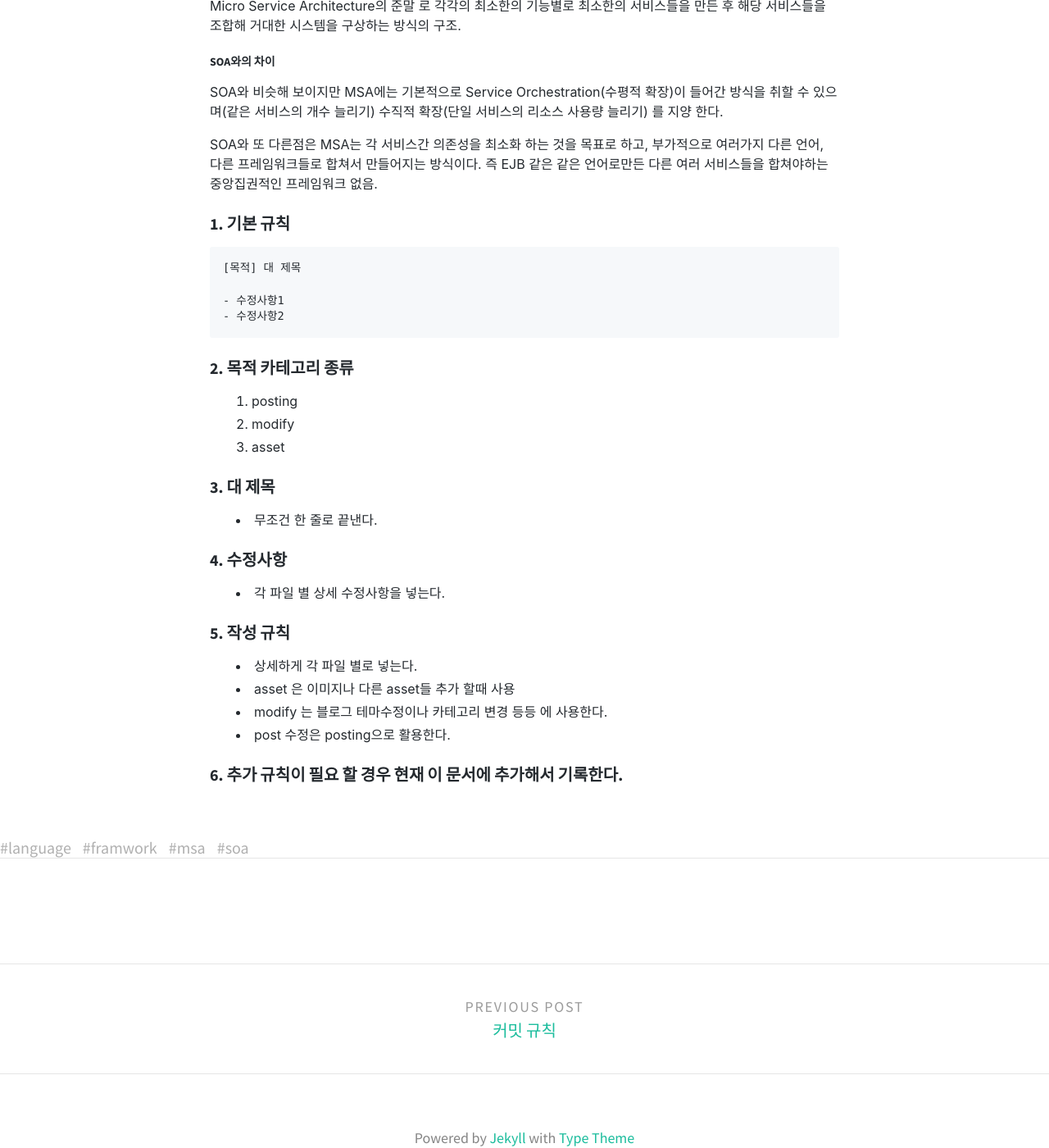
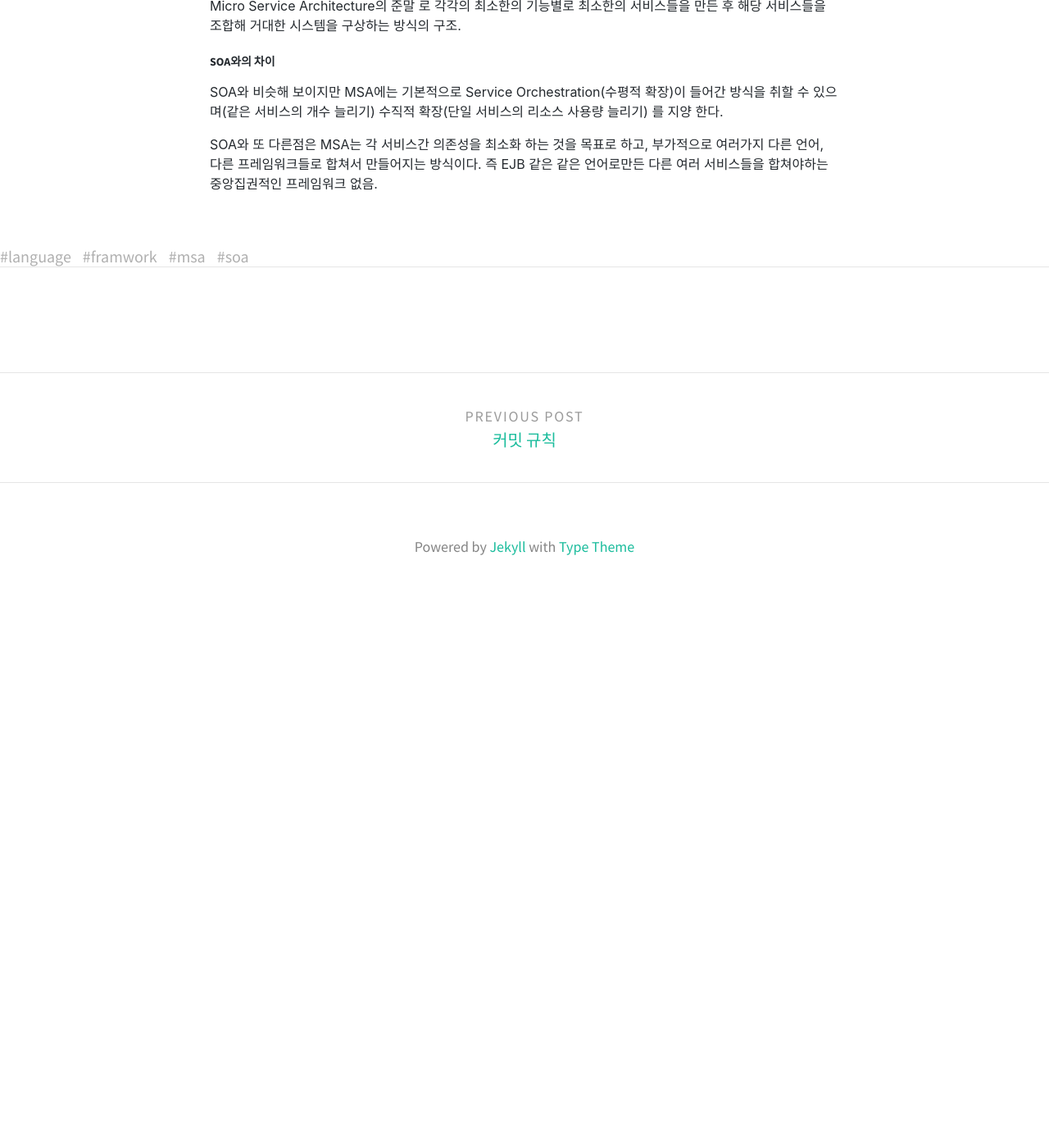
Before and after one commit to teahyuk/teahyuk.github.io, a Jekyll site: the page built from _posts/2019-07-02-new-team.md, in a window 1280 px wide and 1400 px high, scrolled down 908 px. Shown: the whole window at 82% size. Built offline with Jekyll 4.4.1, drawn with Linux system fonts in a browser that asks for light colours; nearby versions of some CDN libraries; comment, search, counter and statistics services are not loaded; after the commit the page ends 1652 px from its top, so only the background shows below that.

Commit message:
[posting] 잘못된 포스팅 수정 - new-team포스팅에 커밋규칙 붙어있는거 제거.

````diff
--- a/_posts/2019-07-02-new-team.md
+++ b/_posts/2019-07-02-new-team.md
@@ -32,38 +32,3 @@ SOA와 비슷해 보이지만 MSA에는 기본적으로 Service Orchestration(
 
 SOA와 또 다른점은 MSA는 각 서비스간 의존성을 최소화 하는 것을 목표로 하고, 부가적으로 여러가지 다른 언어, 다른 프레임워크들로 합쳐서 만들어지는 방식이다.
 즉 EJB 같은 같은 언어로만든 다른 여러 서비스들을 합쳐야하는 중앙집권적인 프레임워크 없음.
-
-
-
-
-### 1. 기본 규칙
-
-```markdown
-[목적] 대 제목
-
-- 수정사항1
-- 수정사항2
-```
-
-### 2. 목적 카테고리 종류
-
-1. posting
-1. modify
-1. asset
-
-### 3. 대 제목
-
-- 무조건 한 줄로 끝낸다.
-
-### 4. 수정사항
-
-- 각 파일 별 상세 수정사항을 넣는다.
-
-### 5. 작성 규칙
-
-- 상세하게 각 파일 별로 넣는다.
-- asset 은 이미지나 다른 asset들 추가 할때 사용
-- modify 는 블로그 테마수정이나 카테고리 변경 등등 에 사용한다.
-- post 수정은 posting으로 활용한다.
-
-### 6. 추가 규칙이 필요 할 경우 현재 이 문서에 추가해서 기록한다.
````
